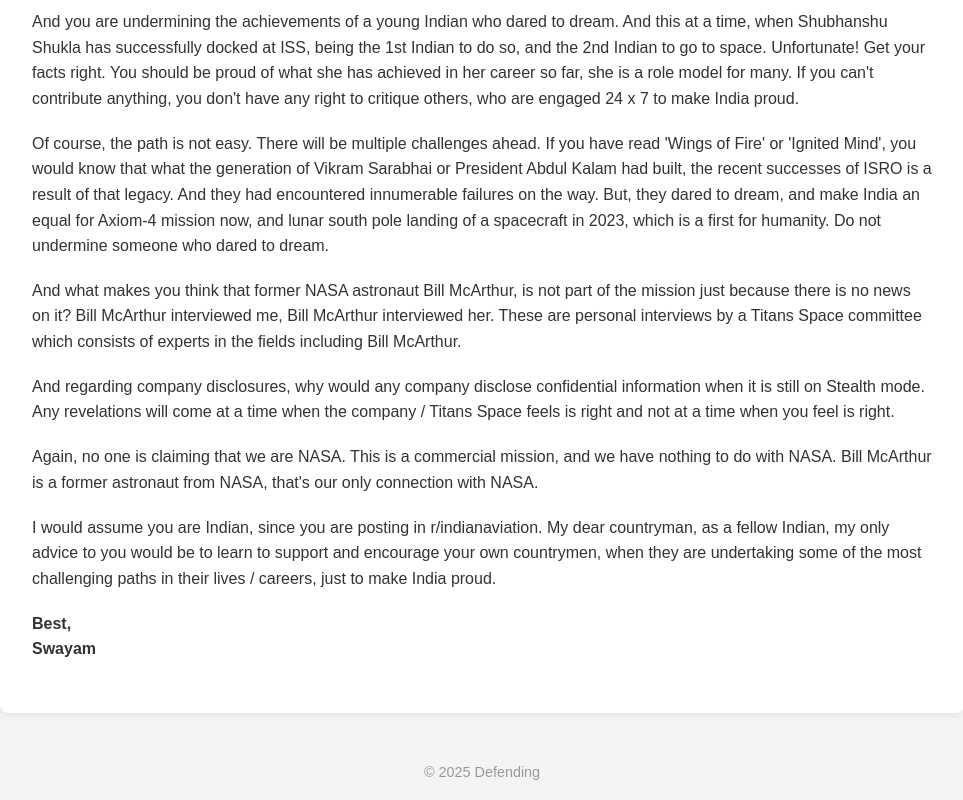
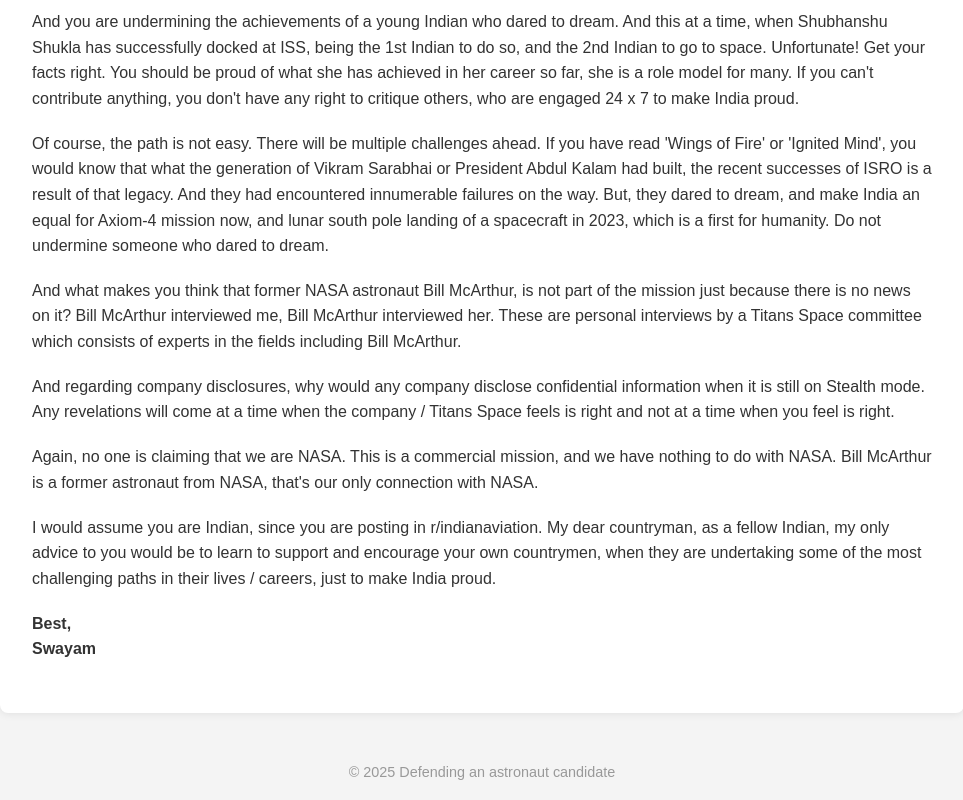
Before and after one commit to reddit-defense/response, a plain HTML site: page index.html in a window 1280 px wide. Shown: the part 568-1368 px from the top of the page, without its empty margins (158-1121 px from the left). Drawn offline with Linux system fonts and the light colour scheme.

Commit message:
Update index.html

```diff
--- a/index.html
+++ b/index.html
@@ -68,7 +68,7 @@
   </main>
 
   <footer>
-    &copy; 2025 Defending
+    &copy; 2025 Defending an astronaut candidate
   </footer>
 </body>
 </html>
```
